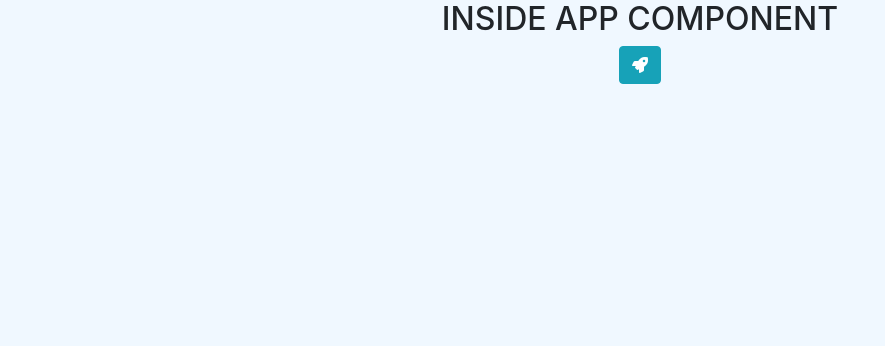
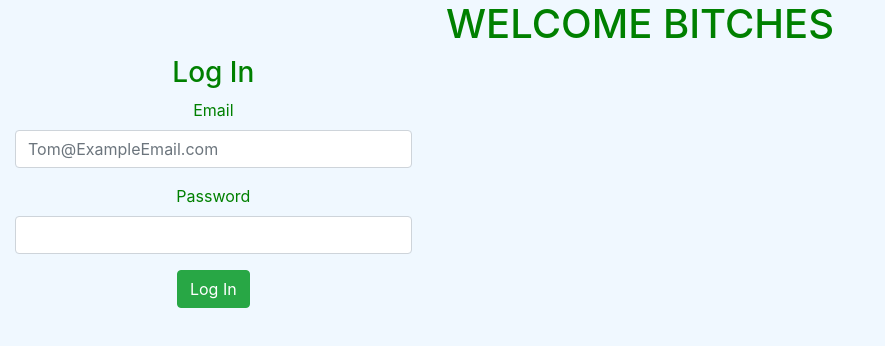
Before and after one commit to GregStephen/CustomerServiceTracking, a React (Create React App) app in the folder customer_service_tracking/: page / in a window 1280 px wide. Shown: the top 346 px of the page, without its empty margins (0-885 px from the left). Built offline with nearby package versions, Linux system fonts and the light colour scheme.

Commit message:
set up a landing page and added some planning

```diff
--- a/customer_service_tracking/src/App/App.js
+++ b/customer_service_tracking/src/App/App.js
@@ -1,12 +1,14 @@
 import React from 'react';
+
 import './App.scss';
+
+import LandingPage from '../Components/LandingPage/LandingPage';
 
 class App extends React.Component {
   render() {
     return (
       <div className="App">
-        <h2>INSIDE APP COMPONENT</h2>
-        <button className="btn btn-info"><i className="fas fa-rocket"></i></button>
+        <LandingPage/>
       </div>
     );
   }
--- /dev/null
+++ b/customer_service_tracking/src/Components/LandingPage/LandingPage.js
@@ -0,0 +1,49 @@
+import React from 'react';
+
+import './LandingPage.scss';
+
+class LandingPage extends React.Component {
+  state = {
+    email: '',
+    password: '',
+  }
+
+  render() {
+    const { email, password } = this.state;
+
+    return (
+      <div className="LandingPage">
+        <h1>WELCOME BITCHES</h1>
+        <form className="col-12 col-md-8 col-lg-4 sign-in-form" onSubmit={this.logIntoDiscDig}>
+              <h3 className="sign-in-header">Log In</h3>
+              <div className="form-group">
+                <label htmlFor="email">Email</label>
+                <input
+                  type="email"
+                  className="form-control"
+                  id="email"
+                  value={email}
+                  onChange={this.handleChange}
+                  placeholder="Tom@ExampleEmail.com"
+                  required
+                />
+              </div>
+              <div className="form-group">
+                <label htmlFor="password">Password</label>
+                <input
+                  type="password"
+                  className="form-control"
+                  id="password"
+                  value={password}
+                  onChange={this.handleChange}
+                  required
+                />
+              </div>
+              <button type="submit" className="btn btn-success">Log In</button>
+            </form>
+      </div>
+    );
+  }
+}
+
+export default LandingPage;
--- /dev/null
+++ b/customer_service_tracking/src/Components/LandingPage/LandingPage.scss
@@ -0,0 +1,5 @@
+@import '../../styles/variables';
+
+.LandingPage {
+  color: $textColor;
+}
--- a/customer_service_tracking/src/styles/_variables.scss
+++ b/customer_service_tracking/src/styles/_variables.scss
@@ -1 +1,2 @@
 $favColor: aliceblue;
+$textColor: green;
```
Also changed, not shown: customer_service_tracking/src/Components/AdminHome/AdminHome.js (added), customer_service_tracking/src/Components/AdminHome/AdminHome.scss (added), customer_service_tracking/src/Components/EmployeeHome/EmployeeHome.js (added), customer_service_tracking/src/Components/EmployeeHome/EmployeeHome.scss (added), 2 other files (tests, documents, lock files or other folders).
